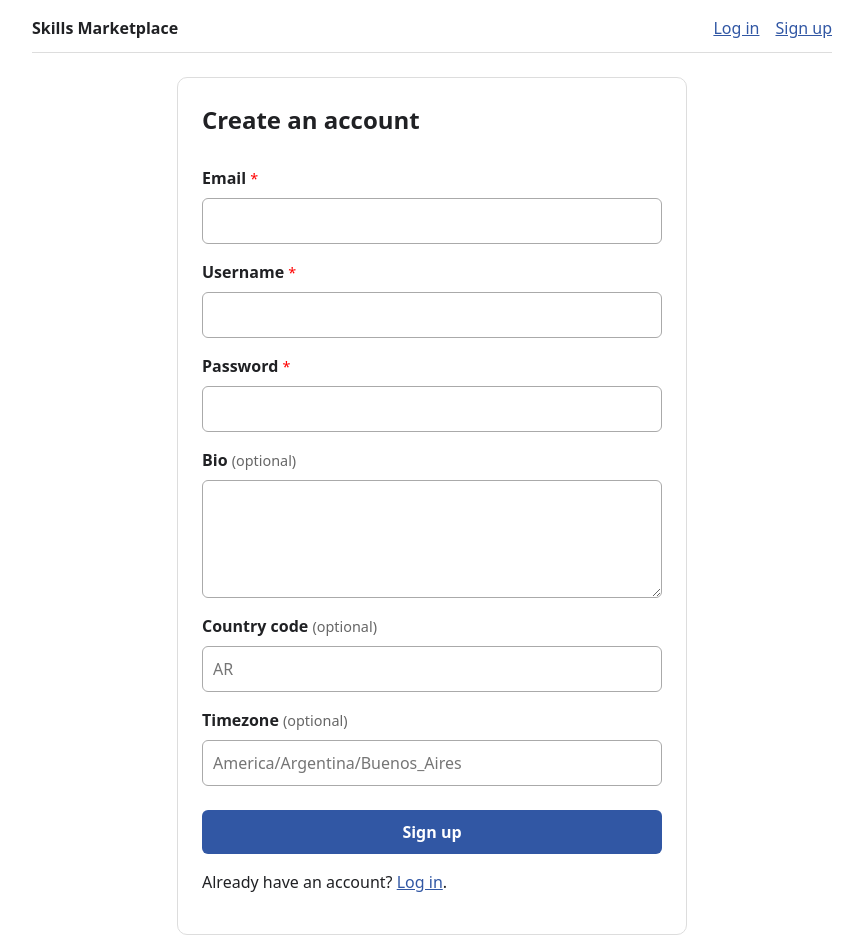
After one commit to Marcel-Pereira/skills_marketplace, a Flask app: page /signup in a window 1280 px wide. The commit adds this page. Shown: the whole page, without its empty margins (208-1071 px from the left). Run offline with Flask 3, Linux system fonts and the light colour scheme.

Commit message:
basic login and signup impl

```diff
--- a/app/__init__.py
+++ b/app/__init__.py
@@ -1,7 +1,11 @@
 from flask import Flask
+from flask_login import LoginManager
 from flask_sqlalchemy import SQLAlchemy
 
 db = SQLAlchemy()
+login_manager = LoginManager()
+login_manager.login_view = "main.login"
+login_manager.login_message_category = "info"
 
 
 def create_app(test_config=None):
@@ -12,6 +16,7 @@ def create_app(test_config=None):
         app.config.update(test_config)
 
     db.init_app(app)
+    login_manager.init_app(app)
 
     from app.routes import main
     app.register_blueprint(main)
--- a/app/routes.py
+++ b/app/routes.py
@@ -1,4 +1,10 @@
-from flask import Blueprint, render_template
+from flask import Blueprint, flash, redirect, render_template, request, url_for
+from flask_login import current_user, login_required, login_user, logout_user
+from sqlalchemy import or_
+from sqlalchemy.exc import IntegrityError
+
+from app import db
+from app.models import User
 
 main = Blueprint("main", __name__)
 
@@ -6,3 +12,84 @@ main = Blueprint("main", __name__)
 @main.route("/")
 def index():
     return render_template("index.html")
+
+
+@main.route("/signup", methods=["GET", "POST"])
+def signup():
+    if current_user.is_authenticated:
+        return redirect(url_for("main.logged_in"))
+
+    if request.method == "POST":
+        email = request.form.get("email", "").strip().lower()
+        username = request.form.get("username", "").strip()
+        password = request.form.get("password", "")
+        bio = request.form.get("bio", "").strip() or None
+        country_code = request.form.get("country_code", "").strip().upper() or None
+        timezone = request.form.get("timezone", "").strip() or None
+
+        if not email or not username or not password:
+            flash("Email, username, and password are required.", "error")
+            return render_template("signup.html"), 400
+
+        existing_user = User.query.filter(
+            or_(User.email == email, User.username == username)
+        ).first()
+        if existing_user:
+            flash("That email or username is already registered.", "error")
+            return render_template("signup.html"), 409
+
+        user = User(
+            email=email,
+            username=username,
+            bio=bio,
+            country_code=country_code,
+            timezone=timezone,
+        )
+        user.set_password(password)
+        db.session.add(user)
+
+        try:
+            db.session.commit()
+        except IntegrityError:
+            db.session.rollback()
+            flash("That email or username is already registered.", "error")
+            return render_template("signup.html"), 409
+
+        login_user(user)
+        return redirect(url_for("main.logged_in"))
+
+    return render_template("signup.html")
+
+
+@main.route("/login", methods=["GET", "POST"])
+def login():
+    if current_user.is_authenticated:
+        return redirect(url_for("main.logged_in"))
+
+    if request.method == "POST":
+        email = request.form.get("email", "").strip().lower()
+        password = request.form.get("password", "")
+        user = User.query.filter_by(email=email).first()
+
+        if user is None or not user.check_password(password):
+            flash("Invalid email or password.", "error")
+            return render_template("login.html"), 401
+
+        login_user(user)
+        return redirect(url_for("main.logged_in"))
+
+    return render_template("login.html")
+
+
+@main.route("/logged-in")
+@login_required
+def logged_in():
+    return render_template("logged_in.html")
+
+
+@main.post("/logout")
+@login_required
+def logout():
+    logout_user()
+    flash("You have been logged out.", "info")
+    return redirect(url_for("main.login"))
--- a/app/static/style.css
+++ b/app/static/style.css
@@ -1,2 +1,24 @@
-body { font-family: system-ui, sans-serif; max-width: 800px; margin: 0 auto; padding: 16px; line-height: 1.5; }
-nav { padding-bottom: 12px; margin-bottom: 24px; border-bottom: 1px solid #ddd; }
+body { font-family: system-ui, sans-serif; max-width: 800px; margin: 0 auto; padding: 16px; line-height: 1.5; color: #202124; }
+nav { display: flex; justify-content: space-between; align-items: center; gap: 24px; padding-bottom: 12px; margin-bottom: 24px; border-bottom: 1px solid #ddd; }
+a { color: #3157a4; }
+.brand { color: inherit; font-weight: 700; text-decoration: none; }
+.nav-links { display: flex; align-items: center; gap: 16px; }
+.nav-links form { margin: 0; }
+.link-button { padding: 0; border: 0; background: none; color: #3157a4; font: inherit; text-decoration: underline; cursor: pointer; }
+.auth-card { max-width: 460px; width: 80%; padding: 24px; border: 1px solid #ddd; border-radius: 10px; }
+.auth-card h1 { margin-top: 0; }
+.auth-card form { display: grid; gap: 8px; }
+.auth-card label { margin-top: 8px; font-weight: 600; }
+.auth-card label span { color: #666; font-size: 0.9rem; font-weight: 400; }
+.auth-card input, .auth-card textarea { box-sizing: border-box; width: 100%; padding: 10px; border: 1px solid #aaa; border-radius: 6px; font: inherit; }
+.auth-card button[type="submit"] { margin-top: 16px; padding: 10px 16px; border: 0; border-radius: 6px; background: #3157a4; color: white; font: inherit; font-weight: 600; cursor: pointer; }
+.flash { margin-bottom: 16px; padding: 10px 12px; border-radius: 6px; background: #e8f0fe; }
+.flash.error { background: #fce8e6; color: #8c1d18; }
+.main {
+    width: 100%;
+    display: flex;
+    justify-content: center;
+}
+.auth-card label .required {
+    color: red;
+}
--- a/app/templates/base.html
+++ b/app/templates/base.html
@@ -8,9 +8,25 @@
 </head>
 <body>
   <nav>
-    <a href="{{ url_for('main.index') }}">Skills Marketplace</a>
+    <a class="brand" href="{{ url_for('main.index') }}">Skills Marketplace</a>
+    <div class="nav-links">
+      {% if current_user.is_authenticated %}
+        <a href="{{ url_for('main.logged_in') }}">Account</a>
+        <form action="{{ url_for('main.logout') }}" method="post">
+          <button class="link-button" type="submit">Log out</button>
+        </form>
+      {% else %}
+        <a href="{{ url_for('main.login') }}">Log in</a>
+        <a href="{{ url_for('main.signup') }}">Sign up</a>
+      {% endif %}
+    </div>
   </nav>
   <main>
+    {% with messages = get_flashed_messages(with_categories=true) %}
+      {% for category, message in messages %}
+        <div class="flash {{ category }}" role="alert">{{ message }}</div>
+      {% endfor %}
+    {% endwith %}
     {% block content %}{% endblock %}
   </main>
 </body>
--- a/app/templates/index.html
+++ b/app/templates/index.html
@@ -2,4 +2,7 @@
 {% block content %}
   <h1>Skills Marketplace</h1>
   <p>The app is running.</p>
+  {% if not current_user.is_authenticated %}
+    <p><a href="{{ url_for('main.signup') }}">Create an account</a> or <a href="{{ url_for('main.login') }}">log in</a>.</p>
+  {% endif %}
 {% endblock %}
--- /dev/null
+++ b/app/templates/signup.html
@@ -0,0 +1,73 @@
+{% extends "base.html" %} {% block title %}Sign up | Skills Marketplace{%
+endblock %} {% block content %}
+<main class="main">
+    <section class="auth-card">
+        <h1>Create an account</h1>
+        <form method="post">
+            <label for="email">Email <span class="required">*</span></label>
+            <input
+                id="email"
+                name="email"
+                type="email"
+                value="{{ request.form.get('email', '') }}"
+                autocomplete="email"
+                maxlength="255"
+                required
+            />
+
+            <label for="username">Username <span class="required">*</span></label>
+            <input
+                id="username"
+                name="username"
+                type="text"
+                value="{{ request.form.get('username', '') }}"
+                autocomplete="username"
+                maxlength="50"
+                required
+            />
+
+            <label for="password">Password <span class="required">*</span></label>
+            <input
+                id="password"
+                name="password"
+                type="password"
+                autocomplete="new-password"
+                required
+            />
+
+            <label for="bio">Bio <span>(optional)</span></label>
+            <textarea id="bio" name="bio" rows="4">
+                {{ request.form.get('bio', '') }}
+            </textarea>
+
+            <label for="country_code"
+                >Country code <span>(optional)</span></label
+            >
+            <input
+                id="country_code"
+                name="country_code"
+                type="text"
+                value="{{ request.form.get('country_code', '') }}"
+                maxlength="2"
+                placeholder="AR"
+            />
+
+            <label for="timezone">Timezone <span>(optional)</span></label>
+            <input
+                id="timezone"
+                name="timezone"
+                type="text"
+                value="{{ request.form.get('timezone', '') }}"
+                maxlength="50"
+                placeholder="America/Argentina/Buenos_Aires"
+            />
+
+            <button type="submit">Sign up</button>
+        </form>
+        <p>
+            Already have an account?
+            <a href="{{ url_for('main.login') }}">Log in</a>.
+        </p>
+    </section>
+</main>
+{% endblock %}
--- a/requirements.txt
+++ b/requirements.txt
@@ -1,3 +1,4 @@
 Flask==3.1.0
+Flask-Login==0.6.3
 Flask-SQLAlchemy==3.1.1
 pytest==8.3.4
```
Also changed, not shown: app/models.py (+22 -2 lines), app/templates/logged_in.html (added, +8 -0 lines), app/templates/login.html (added, +37 -0 lines), tests/test_auth.py (added, +61 -0 lines).
